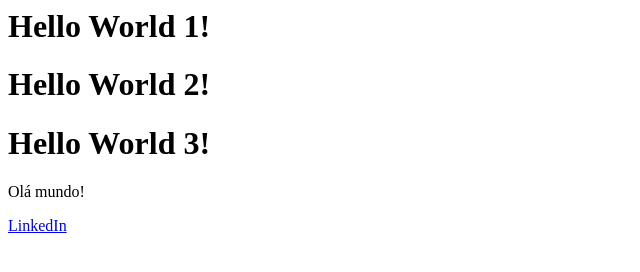
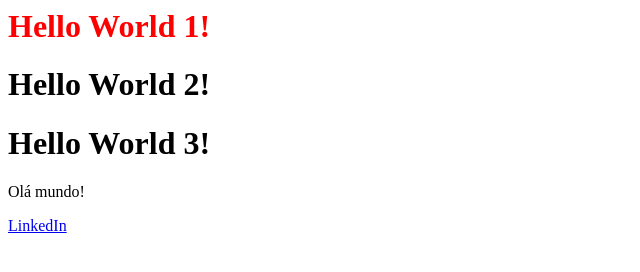
Before and after one commit to MicaelaBorges/test, a plain HTML site: page index.html in a window 1280 px wide. Shown: the whole page, without its empty margins (0-640 px from the left). Drawn offline with Linux system fonts and the light colour scheme.

Commit message:
change color

```diff
--- a/index.html
+++ b/index.html
@@ -1,6 +1,9 @@
 <html>
+    <head>
+        <link rel="stylesheet" type="text/css" href="styles.css">
+    </head>
     <body>
-        <h1>Hello World 1!</h1>
+        <h1 id="firstH1">Hello World 1!</h1>
         <h1>Hello World 2!</h1>
         <h1>Hello World 3!</h1>
         <p>Olá mundo!</p>
--- /dev/null
+++ b/styles.css
@@ -0,0 +1,3 @@
+#firstH1 {
+    color: red;
+};
```
